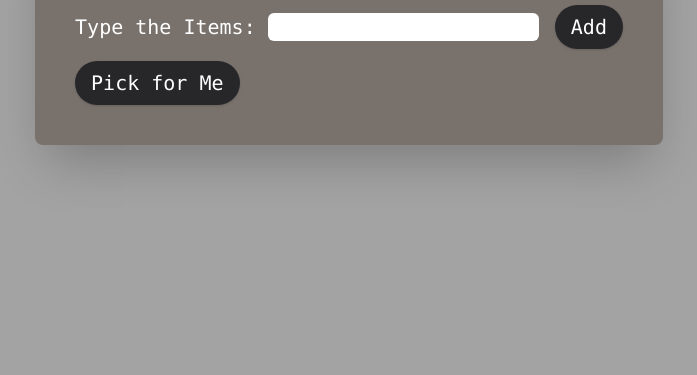
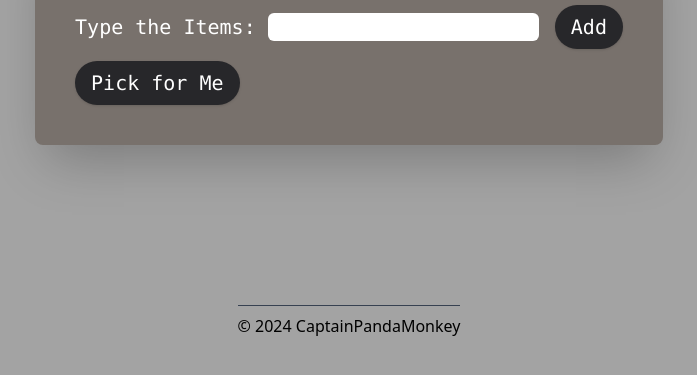
Before and after one commit to CaptainPandaMonkey5/RandomPicker, a website: page index.html in a window 1280 px wide. Shown: the part 195-570 px from the top of the page, without its empty margins (291-988 px from the left). Drawn offline with nearby package versions, Linux system fonts and the light colour scheme.

Commit message:
fixed footer

```diff
--- a/index.html
+++ b/index.html
@@ -15,7 +15,8 @@
       }
     </style>
   </head>
-  <body class="mx-20 my-20 bg-neutral-400 items-center flex justify-center font-mono">
+  <body class="bg-neutral-400">
+  <div class="mx-20 my-20 items-center flex justify-center font-mono">
       <div class="bg-stone-500 border-spacing-32 rounded-lg inline-block p-10 mt-10 mb-10
       text-xl shadow-2xl">
 
@@ -38,13 +39,14 @@
 
         <p id="result"></p>
       </div>
+  </div>
 
-      <!-- <footer class="text-beige p-5 w-full bottom-0 left-0">
+      <footer class="text-beige p-5 w-full bottom-0 left-0">
         <div class="flex flex-wrap justify-around px-5">
           <div class="text-center py-2 border-t border-gray-700 mt-5">
             <p class="m-0">&copy; 2024 CaptainPandaMonkey</p>
           </div>
         </div>
-    </footer> -->
+    </footer>
   </body>
 </html>
```
Lines whose indentation alone changed are shown as unchanged.
